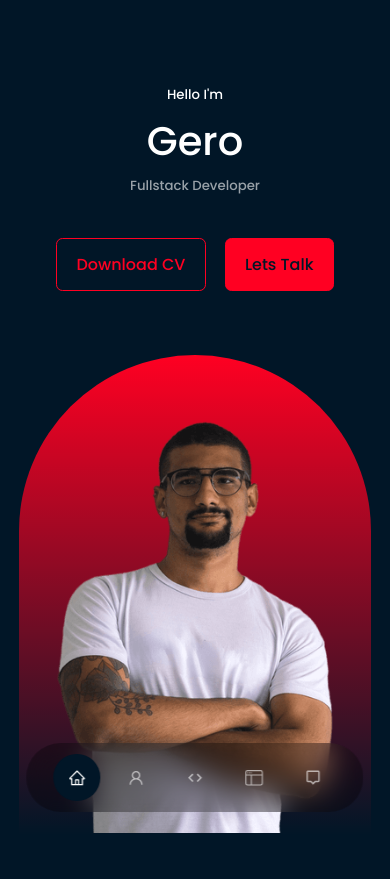
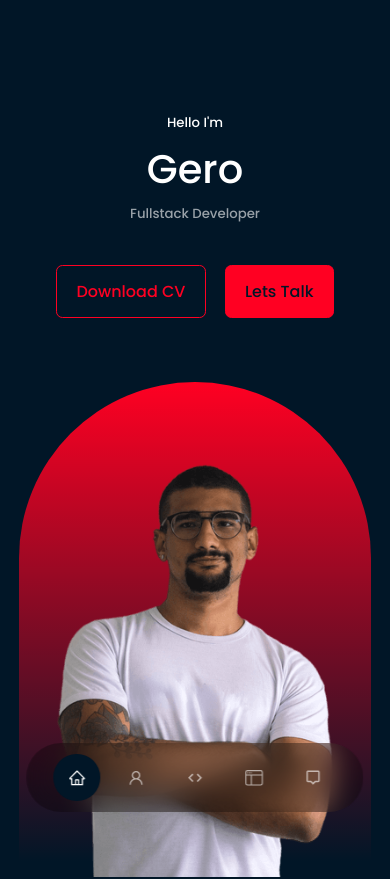
Before and after one commit to gerson-henrique/gerson-henrique.github.io, a React (Create React App) app: page / in a window 390 px wide. Shown: the top 879 px of the page. Built offline with nearby package versions, Linux system fonts and the light colour scheme.

Commit message:
fix : heigth fix

```diff
--- a/src/components/header/Header.css
+++ b/src/components/header/Header.css
@@ -1,26 +1,21 @@
-
-
-
 header {
-  height: 100%;
-  padding-top: 10vh;
-
+  height: 60rem;
+  padding-top: 7rem;
+  overflow: hidden;
 }
 
 .headercontainer {
   text-align: center;
   height: 100%;
-  position:relative;
+  position: relative;
 }
-
 
 .cta {
   margin-top: 2.5rem;
   display: flex;
-  gap: 1.2rem ;
-  justify-content: center;
+  gap: 1.2rem;
+  justify-content: center
 }
-
 
 .headersocials {
   display: flex;
@@ -33,29 +28,25 @@ header {
 }
 
 .headersocials::after {
-  content:'';
+  content: "";
   width: 1px;
-  height:  2rem;
-  background-color: var(--color-primary);
+  height: 2rem;
+  background: var(--color-primary);
 }
 
-
 .me {
-  background:linear-gradient(var(--color-primary), transparent);
+  background: linear-gradient(var(--color-primary), transparent);
   width: 22rem;
   height: 30rem;
-  position:relative;
+  position: absolute;
   left: calc(50% - 11rem);
   margin-top: 4rem;
   border-radius: 12rem 12rem 0 0;
-  overflow: hidden;
-  padding: 4rem 1.5rem 1.5rem 1.5rem;
-
+  padding: 5rem 1.5rem 1.5rem;
 }
 
-
 .sd {
-  position:absolute;
+  position: absolute;
   right: -2.3rem;
   bottom: 5rem;
   transform: rotate(90deg);
@@ -63,29 +54,23 @@ header {
   font-size: 0.9rem;
 }
 
+@media only screen and (max-width: 1024px){
+  /*Big smartphones [426px -> 600px]*/
 
-  /************ (md devices) */
-
-  @media screen and (max-width: 1024px) {
-    header {
-    height: 100vh;
-
-    }
+  .headercontainer{
+    height: fit-content;
+  }
 
   }
 
+  @media only screen and (max-width: 600px){
+    /*Big smartphones [426px -> 600px]*/
+      header {
+        height:150vh;
+      }
 
-  /************ (sm devices) */
-
-
-  @media screen and (max-width: 600px) {
-    header {
-    height: 100vh;
+     .headersocials, .sd {
+       display: none;
+     }
 
     }
-
-    .headersocials, .sd {
-      display: none ;
-    }
-
-  }
--- a/src/components/header/Header.js
+++ b/src/components/header/Header.js
@@ -13,11 +13,11 @@ export default function Header() {
         <h5 className="text-light"> Fullstack Developer</h5>
         <CTA />
         <HeaderSocials />
-        <div className="mebox">
+
         <div className="me">
-          <img src={ME} alt="Hi-thats-me" />
+          <img src={ME} alt="hi-thats-me" />
         </div>
-        </div>
+
         <a href="#contact" className="sd"> Scroll Down </a>
       </div>
     </header>
```
